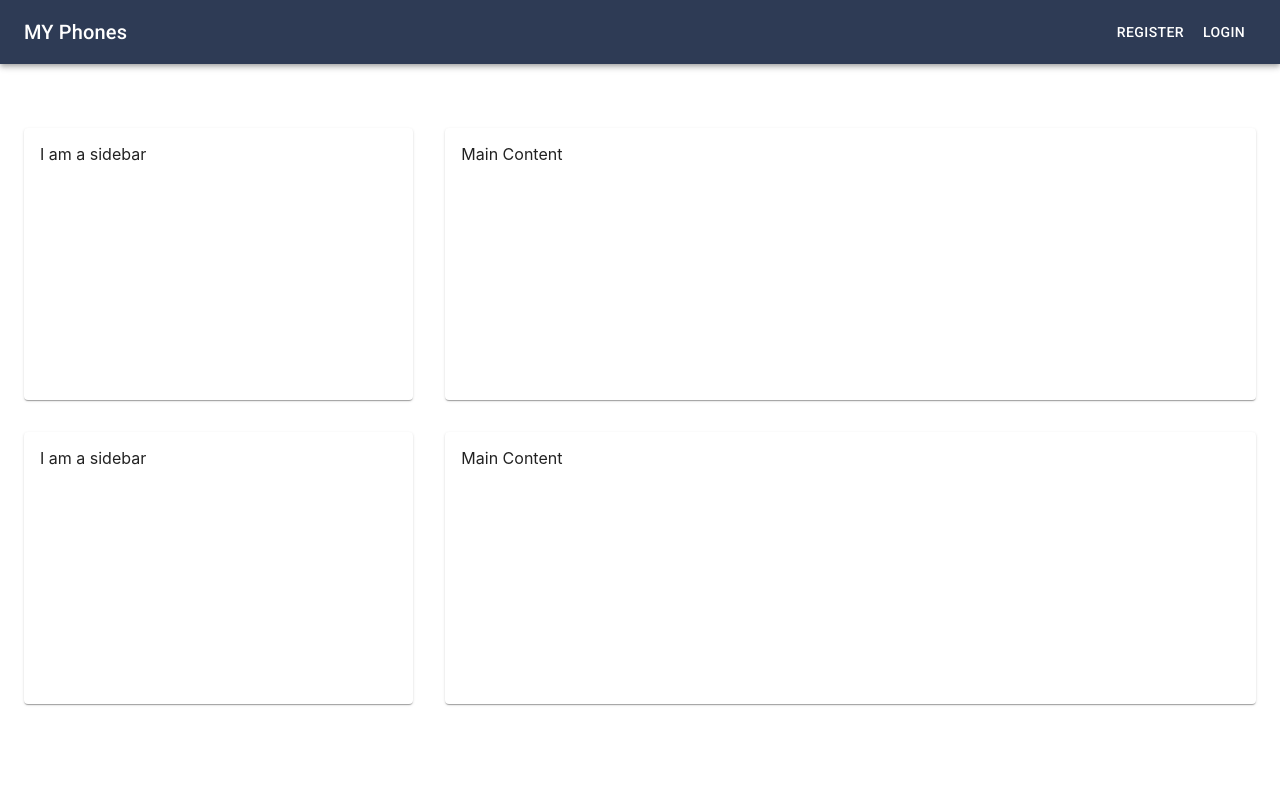
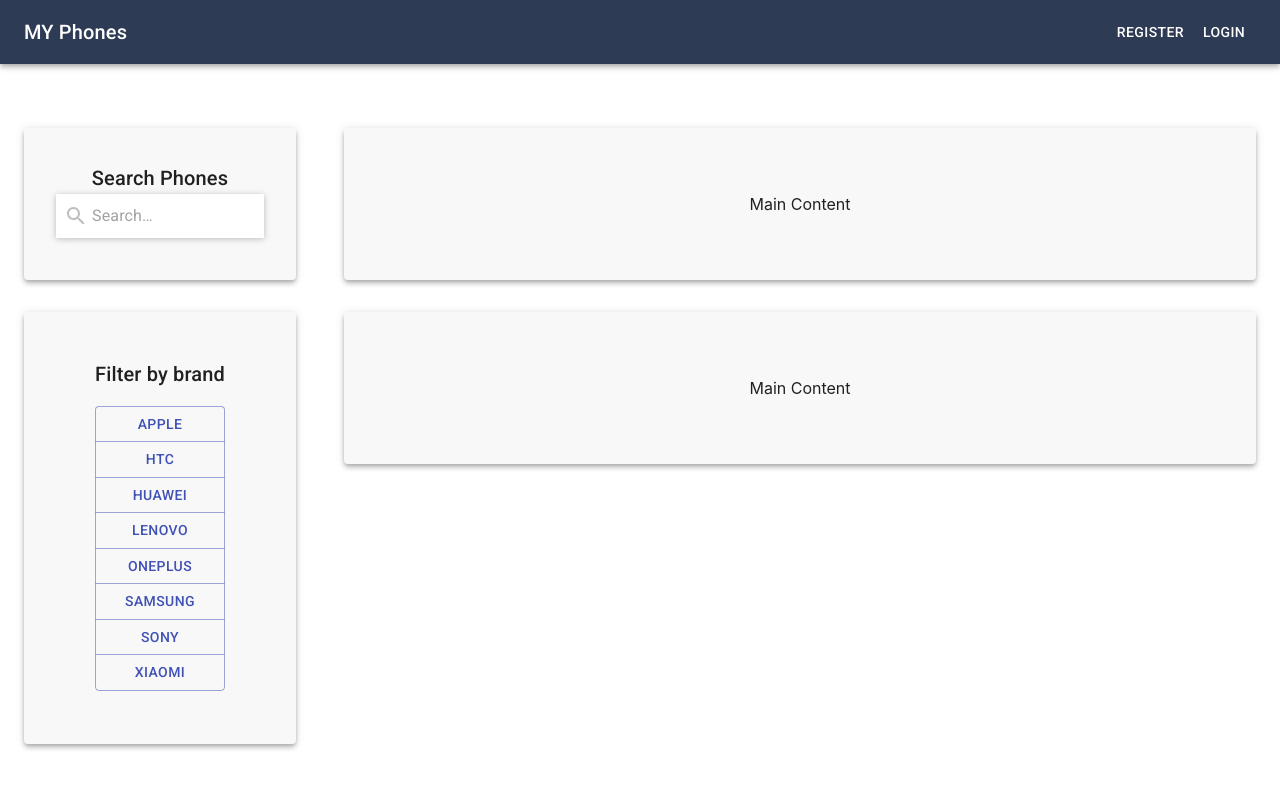
Before and after one commit to michaelyiu/ecommerce-client, a React (Create React App) app: page / in a window 1280 px wide. Shown: the top 788 px of the page. Built offline with nearby package versions, Linux system fonts and the light colour scheme; no server answers; the HTML template or start-up script is replaced by a standard one.

Commit message:
sidebar filled with search and filter; tdl functionality for it

```diff
--- /dev/null
+++ b/src/components/layout/Filter.tsx
@@ -0,0 +1,44 @@
+// Library imports
+import React from "react";
+
+import { fade, makeStyles } from '@material-ui/core/styles';
+import { Typography } from "@material-ui/core";
+import Button from '@material-ui/core/Button';
+import ButtonGroup from '@material-ui/core/ButtonGroup';
+
+const useStyles = makeStyles(theme => ({
+	root: {
+		display: 'flex',
+		flexDirection: 'column',
+		'& > *': {
+			margin: theme.spacing(1),
+		},
+	},
+}));
+
+const Filter: React.FC = () => {
+	const classes = useStyles();
+	return (
+		<div className={classes.root}>
+			<Typography variant='h6' align='center'>
+				Filter by brand
+			</Typography>
+			<ButtonGroup
+				orientation="vertical"
+				color="primary"
+				aria-label="vertical outlined primary button group"
+			>
+				<Button>Apple</Button>
+				<Button>HTC</Button>
+				<Button>Huawei</Button>
+				<Button>Lenovo</Button>
+				<Button>Oneplus</Button>
+				<Button>Samsung</Button>
+				<Button>Sony</Button>
+				<Button>Xiaomi</Button>
+			</ButtonGroup>
+		</div>
+	);
+};
+
+export default Filter;
--- a/src/components/layout/Landing.tsx
+++ b/src/components/layout/Landing.tsx
@@ -5,10 +5,11 @@ import clsx from 'clsx';
 import { makeStyles } from '@material-ui/core/styles';
 import Container from '@material-ui/core/Container';
 import Grid from '@material-ui/core/Grid';
-import Paper from '@material-ui/core/Paper';
+import Card from '@material-ui/core/Card';
+import CardContent from '@material-ui/core/CardContent';
 
-
-import SideBar from "./SideBar";
+import Search from "./Search";
+import Filter from "./Filter";
 import MainContent from "./MainContent";
 import Hidden from '@material-ui/core/Hidden';
 
@@ -22,64 +23,75 @@ const useStyles = makeStyles(theme => ({
 		paddingTop: theme.spacing(4),
 		paddingBottom: theme.spacing(4),
 	},
-	paper: {
+	card: {
 		padding: theme.spacing(2),
 		display: 'flex',
 		overflow: 'auto',
 		flexDirection: 'column',
+		backgroundColor: '#F8F8F8',
+		justifyContent: 'center',
+		alignItems: 'center'
 	},
 	fixedHeight: {
-		height: 240,
+		height: 120,
+	},
+	fixedHeightFilter: {
+		height: 400,
 	},
 	item: {
 		flex: 1
+	},
+	cardContent: {
+		display: 'flex',
+		justifyContent: 'center',
+		alignItems: 'center'
 	}
-
 })
 )
 
 
 const Landing: React.FC = () => {
 	const classes = useStyles();
-	const fixedHeightPaper = clsx(classes.paper, classes.fixedHeight);
+	const fixedHeightCard = clsx(classes.card, classes.fixedHeight);
 
 	return (
 		<main className={classes.content}>
 			<Container maxWidth="xl" className={classes.container}>
-
-
-				<Grid spacing={4} container className={classes.container}>
-					<Grid xs={'auto'} md={4} lg={4} item spacing={4}>
+				<Grid spacing={6} container className={classes.container}>
+					<Grid xs={'auto'} md={3} lg={3} item spacing={4}>
 						<Hidden smDown>
 							<Grid container direction="column" spacing={4}>
 								<Grid className={classes.item} item>
-									<Paper className={fixedHeightPaper}>
-										<SideBar />
-									</Paper>
+									<Card className={fixedHeightCard} elevation={4}>
+										<CardContent className={classes.cardContent}>
+											<Search />
+										</CardContent>
+									</Card>
 								</Grid>
 								<Grid className={classes.item} item>
-									<Paper className={fixedHeightPaper}>
-										<SideBar />
-									</Paper>
+									<Card className={`${classes.fixedHeightFilter} ${classes.card}`} elevation={4}>
+										<CardContent className={classes.cardContent}>
+											<Filter />
+										</CardContent>
+									</Card>
 								</Grid>
 							</Grid>
 						</Hidden>
 					</Grid>
-					<Grid item xs={12} md={8} lg={8}>
+					<Grid item xs={12} md={9} lg={9}>
 						<Grid container spacing={4}>
 							<Grid item xs={12}>
-								<Paper className={fixedHeightPaper}>
+								<Card className={fixedHeightCard} elevation={4}>
 									<MainContent />
-								</Paper>
+								</Card>
 							</Grid>
 							<Grid item xs={12}>
-								<Paper className={fixedHeightPaper}>
+								<Card className={fixedHeightCard} elevation={4}>
 									<MainContent />
-								</Paper>
+								</Card>
 							</Grid>
 						</Grid>
 					</Grid>
-
 				</Grid>
 			</Container>
 		</main >
--- a/src/components/layout/Search.tsx
+++ b/src/components/layout/Search.tsx
@@ -1,10 +1,69 @@
 import React from 'react'
 
+import { fade, makeStyles } from '@material-ui/core/styles';
+import Typography from '@material-ui/core/Typography';
+import InputBase from '@material-ui/core/InputBase';
+import SearchIcon from '@material-ui/icons/Search';
+
+const useStyles = makeStyles(theme => ({
+	search: {
+		position: 'relative',
+		borderRadius: theme.shape.borderRadius,
+		backgroundColor: fade(theme.palette.common.white, 0.15),
+		'&:hover': {
+			backgroundColor: fade(theme.palette.common.white, 0.25),
+		},
+		marginLeft: 0,
+		width: '100%',
+		[theme.breakpoints.up('sm')]: {
+			marginLeft: theme.spacing(1),
+			width: 'auto',
+		},
+	},
+	input: {
+		backgroundColor: 'white',
+		boxShadow: '0 1px 6px 0 rgba(32, 33, 36, .28)',
+		paddingInlineStart: '36px',
+		paddingInlineEnd: '36px',
+		position: 'relative',
+		height: '44px',
+
+	},
+	searchIcon: {
+		left: '8px',
+		position: 'absolute',
+		bottom: '0',
+		top: '0',
+		width: '24px',
+		height: '100%',
+		zIndex: 3,
+		color: '#BEBEBE'
+	},
+	searchBar: {
+		position: 'relative',
+		'-webkit-mask-size': '20px',
+		'--searchbox-height': '44px'
+	},
+
+
+}));
+
 const Search: React.FC = () => {
-
+	const classes = useStyles();
 	return (
 		<div>
+			<Typography variant='h6' align='center'>
+				Search Phones
+			</Typography>
+			<div className={classes.searchBar}>
 
+				<SearchIcon className={classes.searchIcon} />
+				<InputBase
+					placeholder="Search…"
+					className={classes.input}
+					inputProps={{ 'aria-label': 'search' }}
+				/>
+			</div>
 		</div>
 	)
 }
--- a/src/components/layout/SideBar.tsx
+++ /dev/null
@@ -1,13 +0,0 @@
-// Library imports
-import React from "react";
-
-
-const SideBar: React.FC = () => {
-	return (
-		<div>
-			I am a sidebar
-		</div>
-	);
-};
-
-export default SideBar;
```
